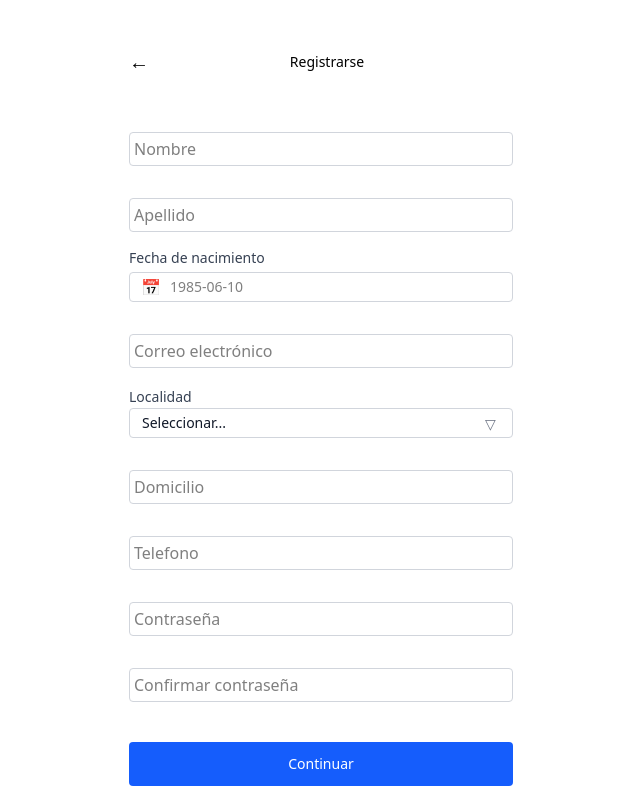
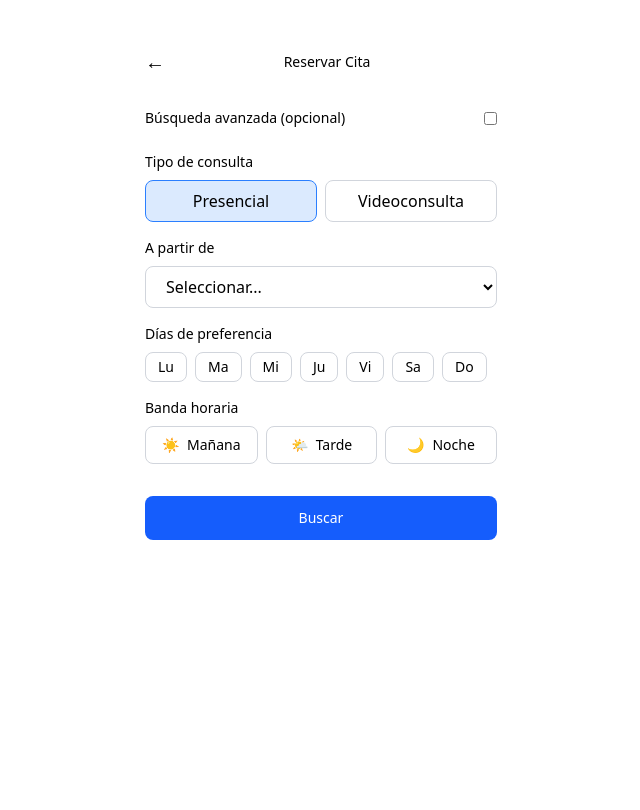
Before and after one commit to ViesK/HealthTech-G10, a React app in the folder apps/frontend/: page / in a window 1280 px wide. Shown: the whole page, without its empty margins (319-959 px from the left). Built offline with nearby package versions, Linux system fonts and the light colour scheme; the HTML template or start-up script is replaced by a standard one.

Commit message:
fix: correcciones d estilos y corrigiendo el main.tsx

```diff
--- a/apps/frontend/src/features/appointments/components/AdvancedSearch.tsx
+++ b/apps/frontend/src/features/appointments/components/AdvancedSearch.tsx
@@ -1,5 +1,71 @@
+import { useState } from 'react';
+
+const days = ['Lu', 'Ma', 'Mi', 'Ju', 'Vi', 'Sa', 'Do'];
+const times = [
+    { label: 'Mañana', icon: '☀️' },
+    { label: 'Tarde', icon: '🌤️' },
+    { label: 'Noche', icon: '🌙' },
+];
+
 const AdvancedSearch = () => {
-    return <div>HOLA</div>;
+    const [selectedConsultType, setSelectedConsultType] = useState<'Presencial' | 'Videoconsulta'>('Presencial');
+
+    return (
+        <section className="mt-6 flex flex-col gap-4 w-full">
+            {/* Tipo de consulta */}
+            <div className="flex flex-col gap-2">
+                <span className="text-sm font-medium">Tipo de consulta</span>
+                <div className="flex gap-2">
+                    <button
+                        className={`flex-1 px-4 py-2 rounded-lg border ${selectedConsultType === 'Presencial' ? 'bg-blue-100 border-blue-500' : 'border-gray-300'}`}
+                        onClick={() => setSelectedConsultType('Presencial')}>
+                        Presencial
+                    </button>
+                    <button
+                        className={`flex-1 px-4 py-2 rounded-lg border ${selectedConsultType === 'Videoconsulta' ? 'bg-blue-100 border-blue-500' : 'border-gray-300'}`}
+                        onClick={() => setSelectedConsultType('Videoconsulta')}>
+                        Videoconsulta
+                    </button>
+                </div>
+            </div>
+
+            {/* Lugar o selección */}
+            <div className="flex flex-col gap-2">
+                <label className="text-sm font-medium">A partir de</label>
+                <select className="w-full border border-gray-300 rounded-lg px-4 py-2">
+                    <option>Seleccionar...</option>
+                </select>
+            </div>
+
+            {/* Días de preferencia */}
+            <div className="flex flex-col gap-2">
+                <span className="text-sm font-medium">Días de preferencia</span>
+                <div className="flex gap-2">
+                    {days.map((day) => (
+                        <button key={day} className="px-3 py-1 rounded-lg border border-gray-300 text-sm">
+                            {day}
+                        </button>
+                    ))}
+                </div>
+            </div>
+
+            {/* Banda horaria */}
+            <div className="flex flex-col gap-2">
+                <span className="text-sm font-medium">Banda horaria</span>
+                <div className="flex gap-2">
+                    {times.map((time) => (
+                        <button key={time.label} className="flex-1 flex items-center justify-center gap-2 px-4 py-2 border border-gray-300 rounded-lg text-sm">
+                            <span>{time.icon}</span>
+                            {time.label}
+                        </button>
+                    ))}
+                </div>
+            </div>
+
+            {/* Botón Buscar */}
+            <button className="mt-4 w-full bg-blue-600 text-white py-3 rounded-lg text-sm font-medium">Buscar</button>
+        </section>
+    );
 };
 
 export default AdvancedSearch;
--- a/apps/frontend/src/features/appointments/pages/BookAppointment.tsx
+++ b/apps/frontend/src/features/appointments/pages/BookAppointment.tsx
@@ -1,26 +1,32 @@
-import Layout from '@/shared/components/layout/Layout';
+import { useNavigate } from 'react-router-dom';
+import { useState } from 'react';
+import AppLayout from '@/shared/components/layout/AppLayout';
 import AdvancedSearch from '../components/AdvancedSearch';
-// import { useNavigate } from 'react-router-dom';
-// import AdvancedSearch from '../components/AdvancedSearch';
-// import Header from '@/shared/components/headers/Header';
-
-// const navigate = useNavigate();
 
 const BookAppointment = () => {
+    const [showAdvanced, setShowAdvanced] = useState(false);
+    const navigate = useNavigate();
+
     const handleBack = () => {
         console.log('Volver atrás');
-        // navigate(-1);
+        navigate(-1);
     };
 
     return (
-        // <main className="min-h-screen flex flex-col items-center">
-        //     <div className="w-full max-w-sm">
-        //         <Header title={'Reservar Cita'} onBack={() => window.history.back()} />
-        //     </div>
-        // </main>
-        <Layout title="Reservar Cita" onBack={handleBack}>
+        <AppLayout title="Reservar Cita" onBack={handleBack}>
+            <div className="flex items-center justify-between">
+                <span className="text-sm font-medium">Búsqueda avanzada (opcional)</span>
+                <input type="checkbox" checked={showAdvanced} onChange={() => setShowAdvanced(!showAdvanced)} className="toggle toggle-primary" />
+            </div>
+
+            {/* Solo mostrar si showAdvanced es true */}
+            {/* {showAdvanced && (
+                <div className="mt-4">
+                    <AdvancedSearch />
+                </div>
+            )} */}
             <AdvancedSearch />
-        </Layout>
+        </AppLayout>
     );
 };
 
--- a/apps/frontend/src/main.tsx
+++ b/apps/frontend/src/main.tsx
@@ -2,9 +2,10 @@ import ReactDOM from 'react-dom/client';
 import { Provider } from 'react-redux';
 // import { createBrowserRouter, RouterProvider } from 'react-router-dom';
 import './shared/styles/global.css';
-import Register from './features/auth/pages/Register/Register';
+// import Register from './features/auth/pages/Register/Register';
 import { store } from './app/store/store';
-// import BookAppointment from './features/appointments/pages/BookAppointment';
+import BookAppointment from './features/appointments/pages/BookAppointment';
+import { BrowserRouter } from 'react-router-dom';
 // import Home from './features/home/pages/Home';
 
 // const router = createBrowserRouter([{ path: '/', element: <Home /> }]);
@@ -12,7 +13,9 @@ import { store } from './app/store/store';
 ReactDOM.createRoot(document.getElementById('root')!).render(
     <Provider store={store}>
         {/* <RouterProvider router={router} /> */}
-        <Register />
-        {/* <BookAppointment /> */}
+        {/* <Register /> */}
+        <BrowserRouter>
+            <BookAppointment />
+        </BrowserRouter>
     </Provider>
 );
--- a/apps/frontend/src/shared/components/layout/index.ts
+++ b/apps/frontend/src/shared/components/layout/index.ts
@@ -1 +1 @@
-export * from './Layout';
+export * from './AppLayout';
```
Also changed, not shown: apps/frontend/src/shared/components/layout/AppLayout.tsx (renamed from apps/frontend/src/shared/components/layout/Layout.tsx).
